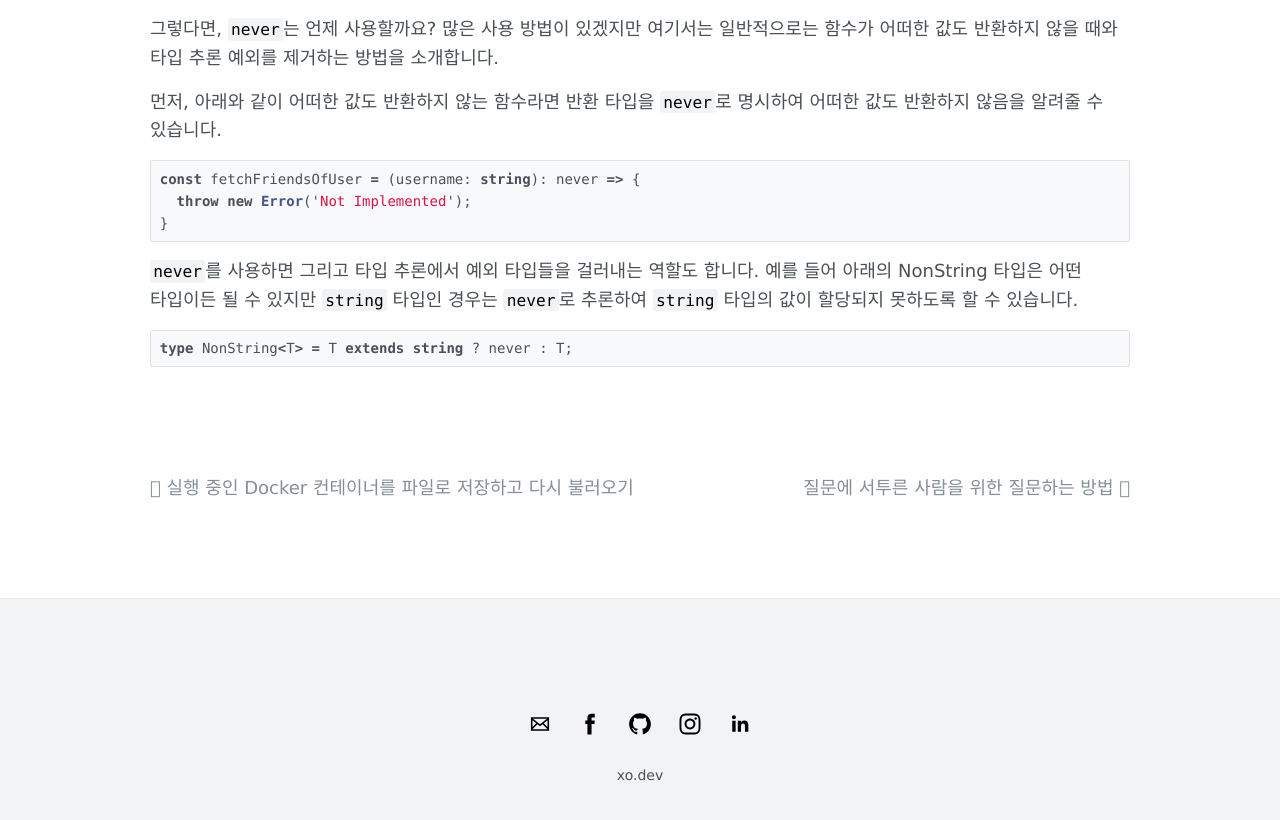
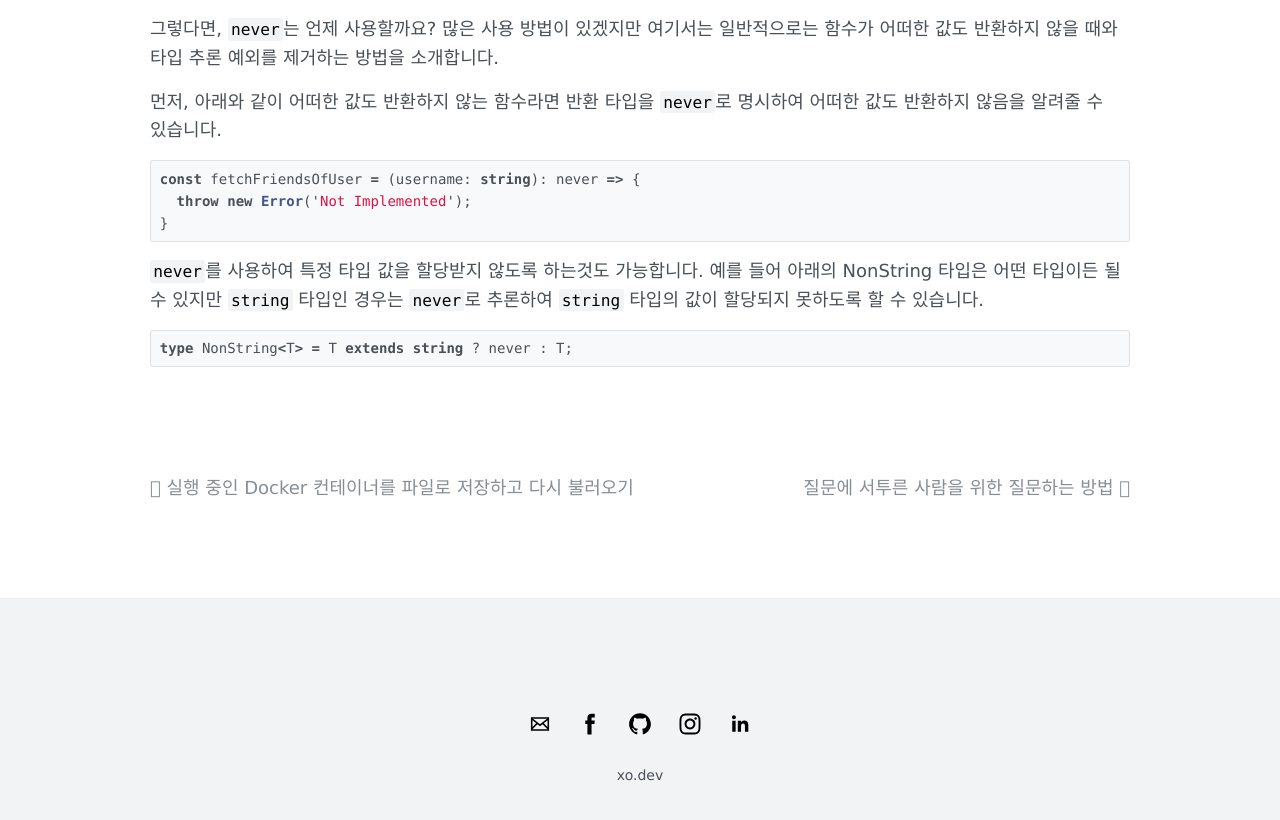
Before and after one commit to blurfx/xo.dev, a Jekyll site: the page built from _posts/2020-09-19-typescript-unknown-any-never.md, in a window 1280 px wide and 900 px high, scrolled down 2117 px. Shown: the top 820 px of the window. Built offline with Jekyll 4.4.1, drawn with Linux system fonts in a browser that asks for light colours; comment, search, counter and statistics services are not loaded.

Commit message:
fix: typo

````diff
--- a/_posts/2020-09-19-typescript-unknown-any-never.md
+++ b/_posts/2020-09-19-typescript-unknown-any-never.md
@@ -88,7 +88,7 @@ const fetchFriendsOfUser = (username: string): never => {
 }
 ```
 
-`never`를 사용하면 그리고 타입 추론에서 예외 타입들을 걸러내는 역할도 합니다. 예를 들어 아래의 NonString 타입은 어떤 타입이든 될 수 있지만 `string` 타입인 경우는 `never`로 추론하여 `string` 타입의 값이 할당되지 못하도록 할 수 있습니다.
+`never`를 사용하여 특정 타입 값을 할당받지 않도록 하는것도 가능합니다. 예를 들어 아래의 NonString 타입은 어떤 타입이든 될 수 있지만 `string` 타입인 경우는 `never`로 추론하여 `string` 타입의 값이 할당되지 못하도록 할 수 있습니다.
 ```typescript
 type NonString<T> = T extends string ? never : T;
 ```
````
